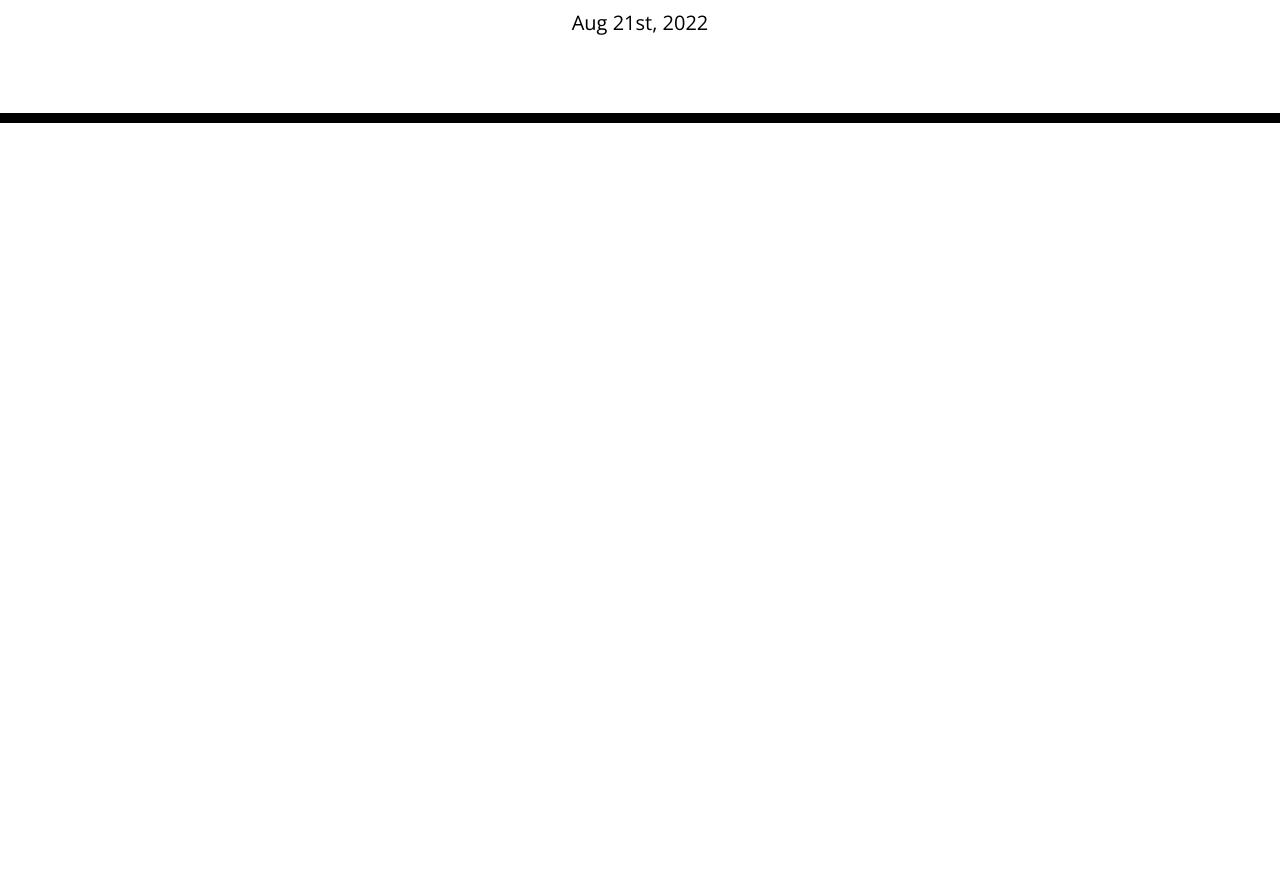
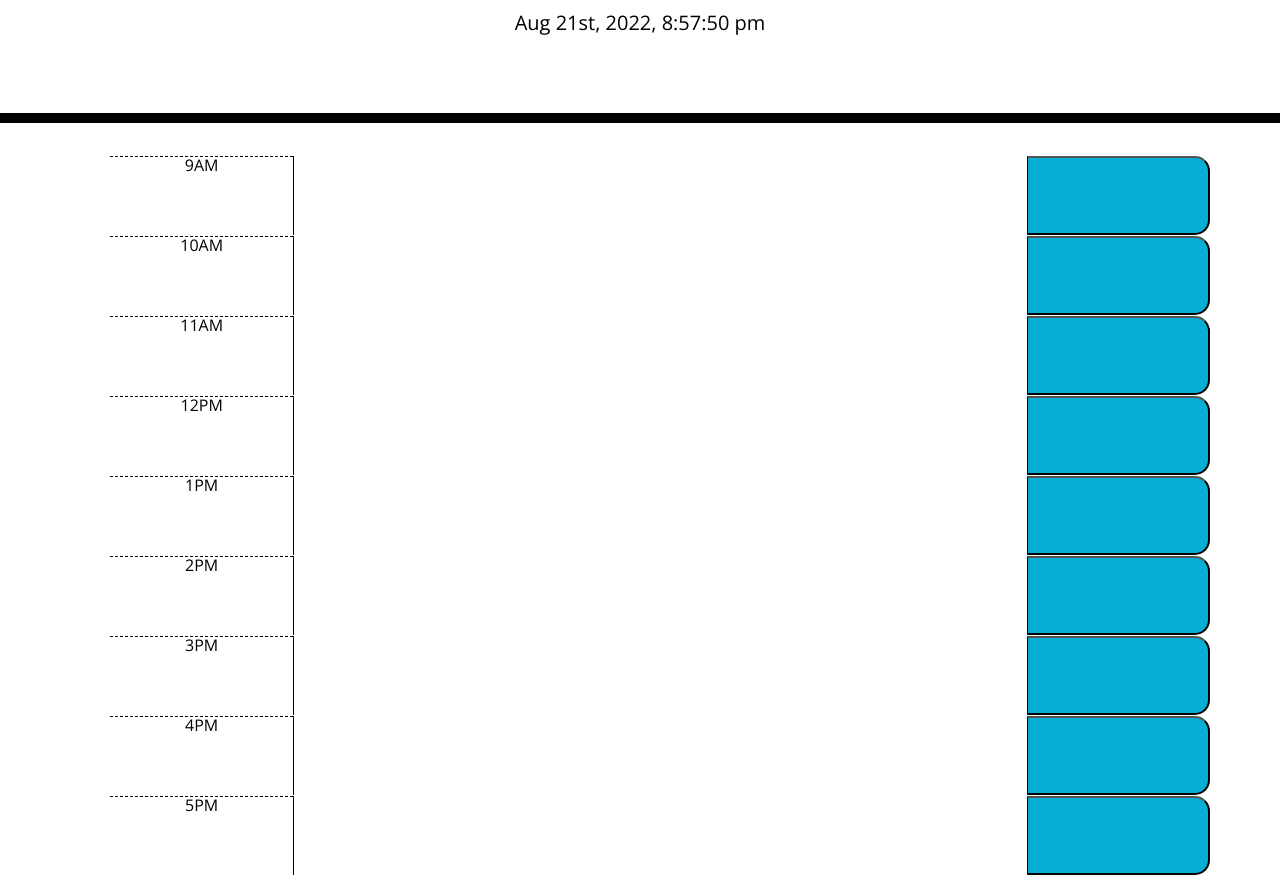
Before and after one commit to kaelinpsalazar/workday-scheduler, a plain HTML site: page Develop/index.html in a window 1280 px wide. Shown: the part 181-1072 px from the top of the page. Before the commit the page ends 800 px from the top, so only its background shows below. Drawn offline with nearby package versions, Linux system fonts and the light colour scheme.

Commit message:
html and some JS work

```diff
--- a/Develop/index.html
+++ b/Develop/index.html
@@ -27,9 +27,56 @@
       <h1 class="display-3">Work Day Scheduler</h1>
       <p class="lead">A simple calendar app for scheduling your work day</p>
       <p id="currentDay" class="lead"></p>
+      <p id="currentTime"></p>
     </header>
     <div class="container">
-      <!-- Timeblocks go here -->
+      <ul>
+        <li id= "9" class="row time-block">
+          <section class="col-md-2 hour">9AM</section>
+          <textarea class="col-md-8 description"></textarea>
+          <button class="col-md-2 saveBtn"></button>
+        </li>
+        <li id= "10" class="row time-block">
+          <section class="col-md-2 hour">10AM</section>
+          <textarea class="col-md-8 description"></textarea>
+          <button class="col-md-2 saveBtn"></button>
+        </li>
+        <li id = "11" class="row time-block">
+          <section class="col-md-2 hour">11AM</section>
+          <textarea class="col-md-8 description"></textarea>
+          <button class="col-md-2 saveBtn"></button>
+        </li>
+        <li id= "12" class="row time-block">
+          <section class="col-md-2 hour">12PM</section>
+          <textarea class="col-md-8 description"></textarea>
+          <button class="col-md-2 saveBtn"></button>
+        </li>
+        <li id = "13" class="row time-block">
+          <section class="col-md-2 hour">1PM</section>
+          <textarea class="col-md-8 description"></textarea>
+          <button class="col-md-2 saveBtn"></button>
+        </li>
+        <li id= "14" class="row time-block">
+          <section class="col-md-2 hour">2PM</section>
+          <textarea class="col-md-8 description"></textarea>
+          <button class="col-md-2 saveBtn"></button>
+        </li>
+        <li id = "15" class="row time-block">
+          <section class="col-md-2 hour">3PM</section>
+          <textarea class="col-md-8 description"></textarea>
+          <button class="col-md-2 saveBtn"></button>
+        </li>
+        <li id ="16" class="row time-block">
+          <section class="col-md-2 hour">4PM</section>
+          <textarea class="col-md-8 description"></textarea>
+          <button class="col-md-2 saveBtn"></button>
+        </li>
+        <li id = "17" class="row time-block">
+          <section class="col-md-2 hour">5PM</section>
+          <textarea class="col-md-8 description"></textarea>
+          <button class="col-md-2 saveBtn"></button>
+        </li>
+      </ul>
     </div>
 
     <script src="https://code.jquery.com/jquery-3.4.1.min.js"></script>
--- a/Develop/script.js
+++ b/Develop/script.js
@@ -1,13 +1,29 @@
+
+// Acceptance Criteria
+// GIVEN I am using a daily planner to create a schedule
+// WHEN I open the planner
+// THEN the current day is displayed at the top of the calendar
+var today = moment()
+$("#currentDay").text(today.format("MMM Do, YYYY, h:mm:ss a"))
+
+var time = moment().hours();
+
+
+
+workDay= [9,10,11,12,13,14,15,16,17]
+
+// timeColor (){
+//     if ()
+// }
+// WHEN I scroll down
+// THEN I am presented with timeblocks for standard business hours
+// WHEN I view the timeblocks for that day
+// THEN each timeblock is color coded to indicate whether it is in the past, present, or future
+// WHEN I click into a timeblock
+// THEN I can enter an event
+// WHEN I click the save button for that timeblock
+// THEN the text for that event is saved in local storage
+// WHEN I refresh the page
+// THEN the saved events persist
+
 // 1. Have current time on top of calender
-var today = moment()
-$("#currentDay").text(today.format("MMM Do, YYYY"))
-
-// 2. time blocks for each hour in your html
-
-// 3. color them to indicate past,present, future
-
-// 4. have each time block also be a text field
-
-// 5. each time block should have a save button
-
-// 6. connect local storage so save info can be kept
--- a/Develop/style.css
+++ b/Develop/style.css
@@ -65,7 +65,7 @@ textarea{
   color: white;
 }
 
-.saveBtn i:hover {
+#saveBtn i:hover {
   font-size: 20px;
   transition: all .3s ease-in-out;
 }
```
